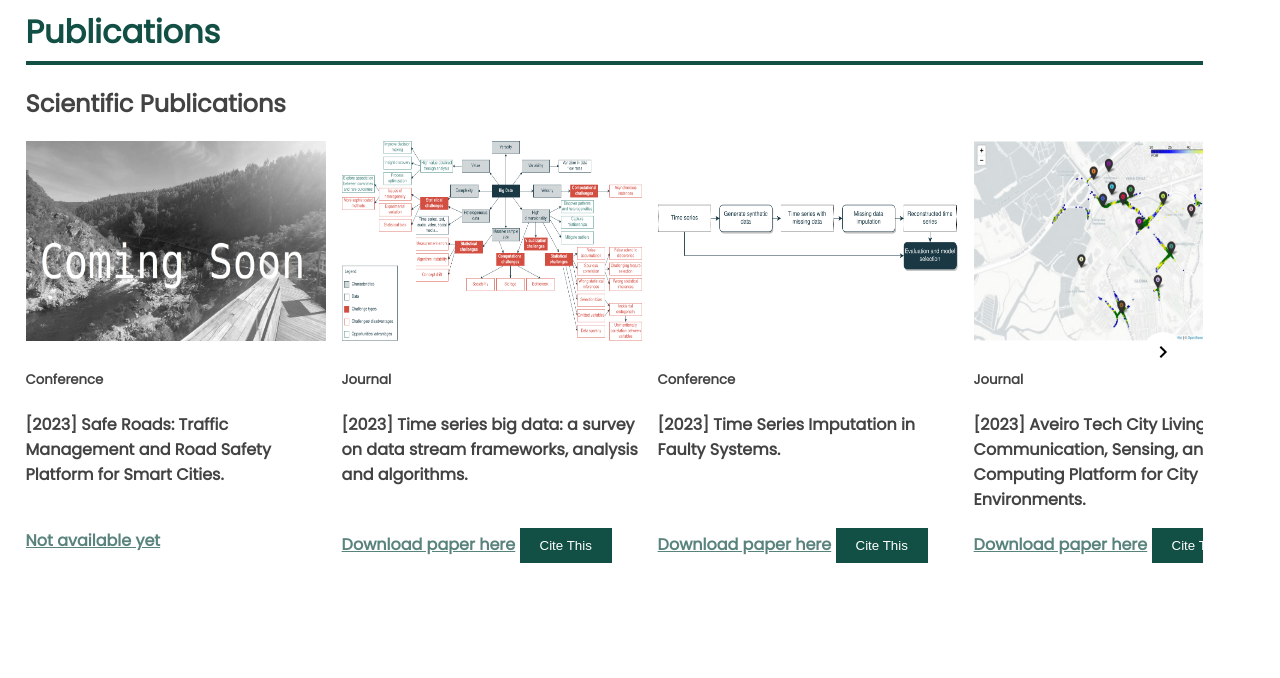
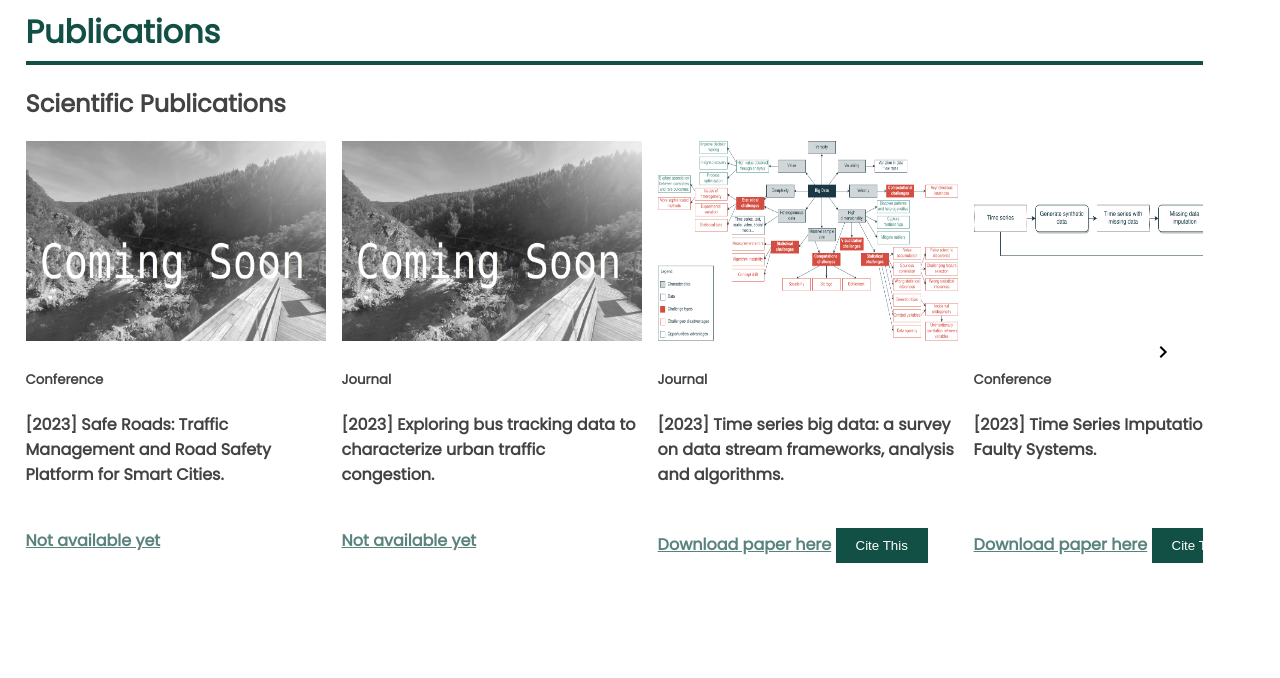
Before and after one commit to anafsa/anafsa.github.io, a plain HTML site: page index.html in a window 1280 px wide. Shown: the part 3364-4042 px from the top of the page. Drawn offline with nearby package versions, Linux system fonts and the light colour scheme.

Commit message:
Update publications

```diff
--- a/index.html
+++ b/index.html
@@ -397,7 +397,7 @@
             <div id="carousel">
                 <div id="content">
 
-                    <!-- Publication 0-->
+                    <!-- Publication Safe Roads 2023 -->
                     <div id="card">
                         <div id="card_img"><img src="images/coming_soon.jpg" id="image_pub"></div>
                         <div class="card-body">
@@ -408,7 +408,17 @@
                         </div>
                     </div>
 
-                    <!-- Publication 1-->
+                    <!-- Publication characterize traffic congestion -->
+                    <div id="card">
+                        <div id="card_img"><img src="images/coming_soon.jpg" id="image_pub"></div>
+                        <div class="card-body">
+                            <h5 class="card-title">Journal</h5>
+                            <p class="card-text">[2023] Exploring bus tracking data to characterize urban traffic congestion.</p>
+                            </br><a href="#" class="btn btn-primary">Not available yet</a>
+                        </div>
+                    </div>
+
+                    <!-- Publication Survey-->
                     <div id="card">
                         <div id="card_img"><img src="images/2023_survey.png" id="image_pub"></div>
                         <div class="card-body">
```
